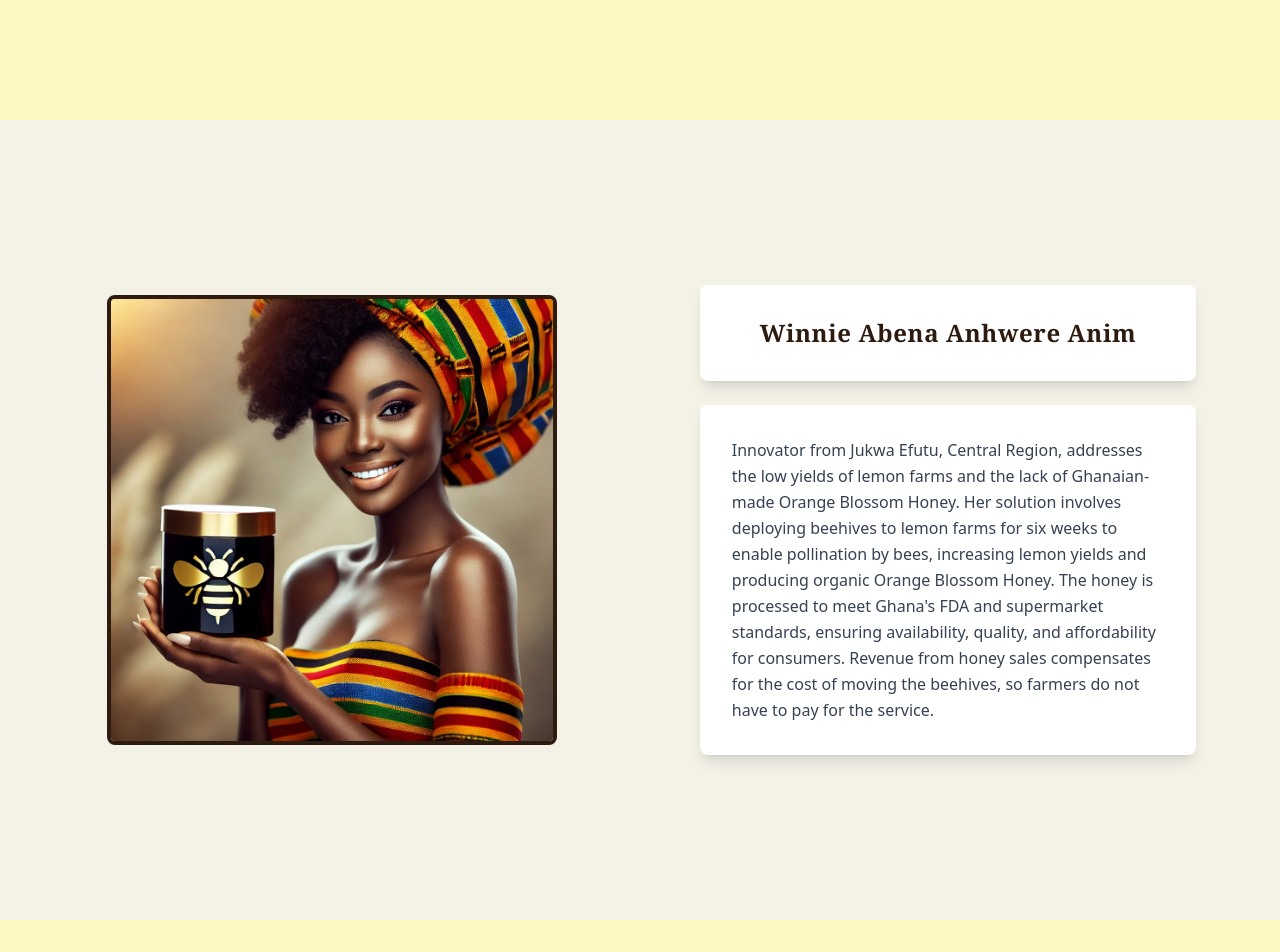
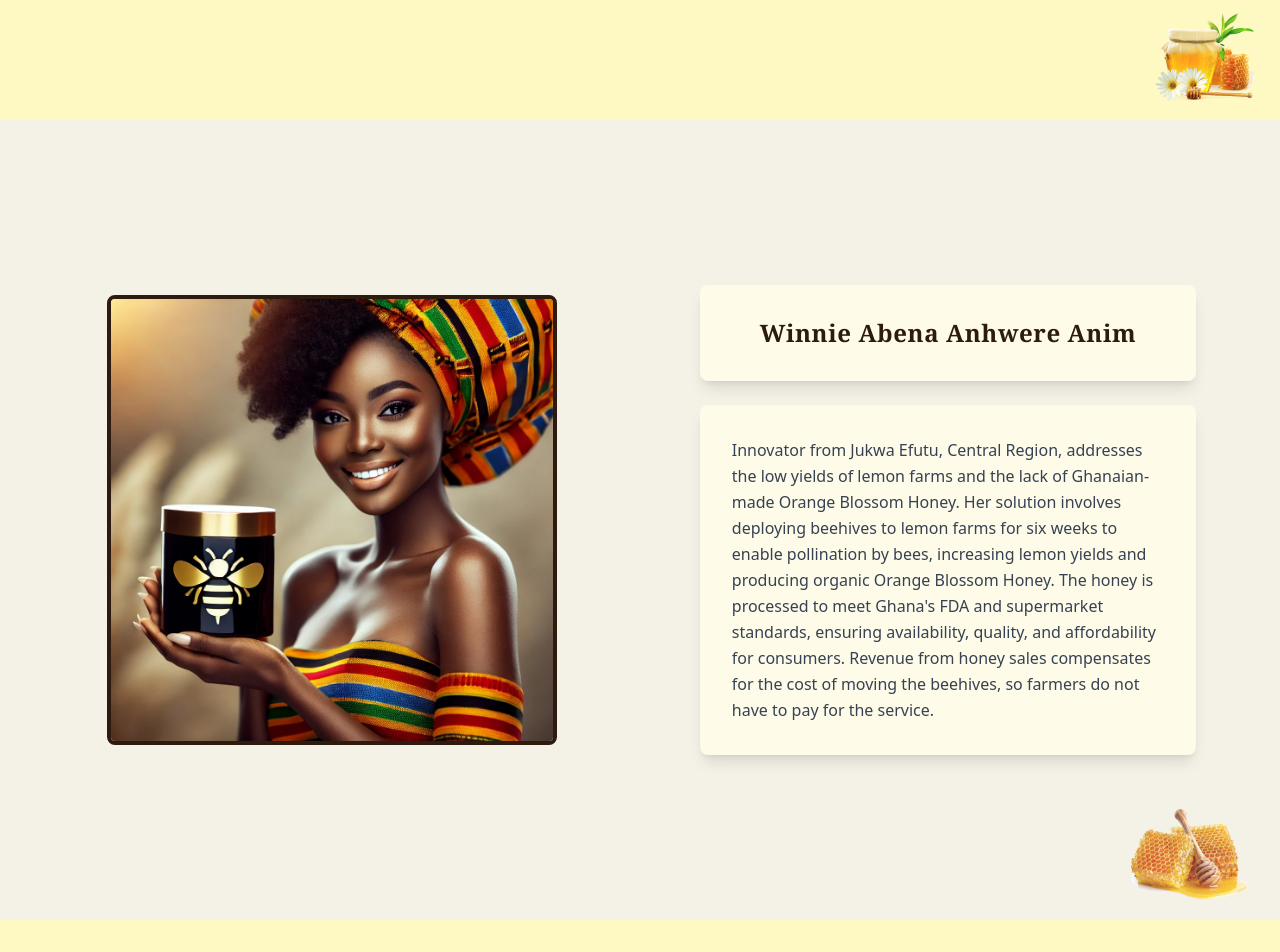
Before and after one commit to rtdongullo/OrangeBlossomHoney, a React (Vite) app: page / in a window 1280 px wide. Shown: the part 1400-2352 px from the top of the page. Built offline with nearby package versions, Linux system fonts and the light colour scheme.

Commit message:
pushing watermark and new shades

```diff
--- a/src/components/Navbar.jsx
+++ b/src/components/Navbar.jsx
@@ -12,7 +12,7 @@ const Navbar = () => {
 
 
       <div className="hidden lg:flex space-x-6">
-        <Link to="home" smooth={true} spy={true} activeClass="active" duration={2500} className="nav-link cursor-pointer text-white font-serif tracking-wide font-bold">Home</Link>
+        <Link to="home" smooth={true} spy={true} activeClass="active" offset={-80} duration={800} className="nav-link cursor-pointer text-white font-serif tracking-wide font-bold">Home</Link>
         <Link to="aboutProducts" smooth={true} spy={true} activeClass="active" duration={2500} className="nav-link cursor-pointer text-white font-serif tracking-wide font-bold">About</Link>
         <Link to="aboutInnovator" smooth={true} spy={true} activeClass="active" duration={2500} className="nav-link cursor-pointer text-white font-serif tracking-wide font-bold">Innovator</Link>
         <Link to="gallery" smooth={true} spy={true} activeClass="active" duration={2500} className="nav-link cursor-pointer text-white font-serif tracking-wide font-bold">Gallery</Link>
--- a/src/pages/home/sections/AboutInnovator.jsx
+++ b/src/pages/home/sections/AboutInnovator.jsx
@@ -1,7 +1,7 @@
 import React, { useEffect, useState } from "react";
-// import AboutIn from "../../../assets/aboutIn.jpg";
-import ImgAbena from "../../../assets/imgAbena.webp"
+import ImgAbena from "../../../assets/imgAbena.webp";
 import { motion } from "framer-motion";
+import WaterMark from "../../../assets/waterMark.png";
 
 const AboutInnovator = () => {
   const [inView, setInView] = useState(false);
@@ -12,13 +12,12 @@ const AboutInnovator = () => {
 
     const observer = new IntersectionObserver(
       ([entry]) => {
-        setInView(entry.isIntersecting); // Set true when in view, false when out
+        setInView(entry.isIntersecting);
       },
-      { threshold: 0.6 } // Trigger at 60% visibility
+      { threshold: 0.6 }
     );
 
     observer.observe(aboutSection);
-
     return () => observer.disconnect();
   }, []);
 
@@ -32,17 +31,22 @@ const AboutInnovator = () => {
   };
 
   return (
-    <div id="aboutInnovator" className="bg-[#f4f1e7] p-6 flex flex-col lg:flex-row justify-center items-center align-middle h-auto lg:h-[100vh]">
+    <div
+      id="aboutInnovator"
+      className="relative bg-[#f4f1e7] p-6 flex flex-col lg:flex-row justify-center items-center align-middle h-auto lg:h-[100vh]"
+    >
+      {/* Watermark */}
+      <img
+        src={WaterMark}
+        alt="Watermark"
+        className="absolute bottom-4 right-4 opacity-80 w-1/5 md:w-1/6 lg:w-1/8 max-w-[150px] min-w-[80px]"
+      />
 
       {/* Image Section */}
       <div className="w-full lg:w-1/2 p-4 flex justify-center items-center">
-        <motion.div
-          initial="hidden"
-          animate={inView ? "visible" : "hidden"} // Animate in & out on scroll
-          variants={imageVariants}
-        >
+        <motion.div initial="hidden" animate={inView ? "visible" : "hidden"} variants={imageVariants}>
           <div className="w-full sm:w-[300px] md:w-[500px] lg:w-[450px] h-[300px] sm:h-[350px] md:h-[400px] lg:h-[450px]
-        border-4 border-[#2D1B0F] rounded-lg overflow-hidden relative flex justify-center items-center">
+          border-4 border-[#2D1B0F] rounded-lg overflow-hidden relative flex justify-center items-center">
             <img
               src={ImgAbena}
               alt="About Us Section Image"
@@ -54,14 +58,15 @@ const AboutInnovator = () => {
 
       {/* Text Content Section */}
       <div className="w-full lg:w-1/2 p-4 flex flex-col items-center gap-y-6 sm:gap-y-8 md:gap-y-10 lg:gap-y-6">
-
         {/* Name Card */}
-        <div className="bg-white shadow-lg rounded-lg p-4 sm:p-6 md:p-8 w-full sm:w-[90%] md:w-[80%] lg:w-[85%] text-center">
-          <span className="text-xl md:text-2xl font-serif tracking-wide font-bold text-[#2D1B0F]">Winnie Abena Anhwere Anim</span>
+        <div className="bg-yellow-50 shadow-lg rounded-lg p-4 sm:p-6 md:p-8 w-full sm:w-[90%] md:w-[80%] lg:w-[85%] text-center">
+          <span className="text-xl md:text-2xl font-serif tracking-wide font-bold text-[#2D1B0F]">
+            Winnie Abena Anhwere Anim
+          </span>
         </div>
 
         {/* Description Card */}
-        <div className="bg-white shadow-lg rounded-lg p-4 sm:p-6 md:p-8 w-full sm:w-[90%] md:w-[80%] lg:w-[85%]">
+        <div className="bg-yellow-50 shadow-lg rounded-lg p-4 sm:p-6 md:p-8 w-full sm:w-[90%] md:w-[80%] lg:w-[85%]">
           <p className="text-gray-700 text-sm md:text-base leading-relaxed">
             Innovator from Jukwa Efutu, Central Region, addresses the low yields of lemon farms and the lack of Ghanaian-made Orange Blossom Honey.
             Her solution involves deploying beehives to lemon farms for six weeks to enable pollination by bees, increasing lemon yields and producing
@@ -70,7 +75,6 @@ const AboutInnovator = () => {
             the service.
           </p>
         </div>
-
       </div>
     </div>
   );
--- a/src/pages/home/sections/AboutProduct.jsx
+++ b/src/pages/home/sections/AboutProduct.jsx
@@ -5,6 +5,7 @@ import combOne from "../../../assets/combOne.jpg";
 import combTwo from "../../../assets/combTwo.jpg";
 import combFour from "../../../assets/combFour.jpg";
 import combThree from "../../../assets/combThree.jpg";
+import waterMark2 from "../../../assets/waterMark2.png";
 import { FaTree, FaLemon, FaTint, FaCube } from "react-icons/fa";
 
 const imageSources = [combOne, combTwo, combFour, combThree];
@@ -20,7 +21,7 @@ const AboutProduct = () => {
       ([entry]) => {
         setInView(entry.isIntersecting);
       },
-      { threshold: 0.5 }
+      { threshold: 0.2 }
     );
 
     if (ref.current) {
@@ -35,18 +36,27 @@ const AboutProduct = () => {
   }, []);
 
   return (
-    <div id="aboutProducts"
-    className="p-6 bg-yellow-100 h-auto lg:h-[90vh] flex justify-center items-center"
+    <div
+      id="aboutProducts"
+      className="p-6 bg-yellow-100 h-auto lg:h-[90vh] flex justify-center items-center relative overflow-hidden"
     >
+      <img
+        src={waterMark2}
+        alt="Watermark"
+        className="absolute bottom-0 right-0 opacity-90 mt-8"
+        style={{
+          width: "20%",
+          minWidth: "80px",
+          maxWidth: "150px",
+        }}
+      />
+
       <div ref={ref} className="flex flex-col lg:flex-row justify-center items-center w-full max-w-6xl">
-
-
         <div className="honeycomb-container lg:w-1/2 min-h-[300px] flex justify-center items-center flex-wrap">
           {imageSources.map((src, index) => (
             <Hexagon key={index} index={index} imageSrc={src} />
           ))}
         </div>
-
 
         <motion.div
           className="lg:w-1/2 p-4"
@@ -65,7 +75,7 @@ const AboutProduct = () => {
           <h3 className="text-xl font-serif tracking-wide text-[#2D1B0F] font-bold mt-2 mb-2">
             Discover More
           </h3>
-        <div className="flex gap-4">
+          <div className="flex gap-4 mb-8 sm:mb-12">
             <button onClick={() => setFlavorPopup(true)} className="px-4 py-2 bg-[#E8A317] text-[#2D1B0F] font-semibold rounded-lg shadow-lg transition-all duration-300 hover:bg-yellow-600 hover:scale-105">
               Discover Flavours
             </button>
@@ -90,7 +100,6 @@ const AboutProduct = () => {
         </Popup>
       )}
     </div>
-
   );
 };
 
--- a/src/pages/home/sections/Hero.jsx
+++ b/src/pages/home/sections/Hero.jsx
@@ -7,9 +7,10 @@ const Hero = () => {
   return (
     <div
       id="home"
-      className="relative p-6 flex justify-center bg-cover bg-center bg-no-repeat items-center align-middle h-[70vh] md:h-[80vh] lg:h-[100vh]"
+      className="relative pt-[80px] p-6 flex justify-center bg-cover bg-center bg-no-repeat items-center align-middle h-[70vh] md:h-[80vh] lg:h-[100vh]"
       style={{ backgroundImage: `url(${HeroImage})` }}
     >
+
       <div className="absolute inset-0 bg-[#000000] opacity-60"></div>
 
       {/* Animated Text */}
--- a/src/pages/home/sections/Reviews.jsx
+++ b/src/pages/home/sections/Reviews.jsx
@@ -37,7 +37,7 @@ const Reviews = () => {
   };
 
   return (
-    <div id="reviews" className="bg-yellow-100 p-6 flex flex-col items-center h-auto min-h-[60vh]">
+    <div id="reviews" className="bg-yellow-100 p-6 flex flex-col items-center h-auto pb-6">
       <h4 className="text-4xl font-serif tracking-wide text-[#2D1B0F] font-bold mb-6">
         Customer Reviews
       </h4>
```
Lines whose indentation alone changed are shown as unchanged.
